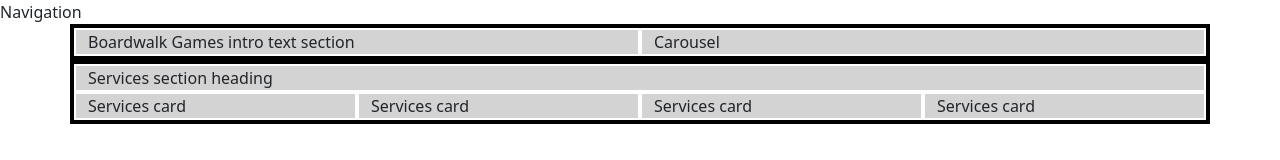
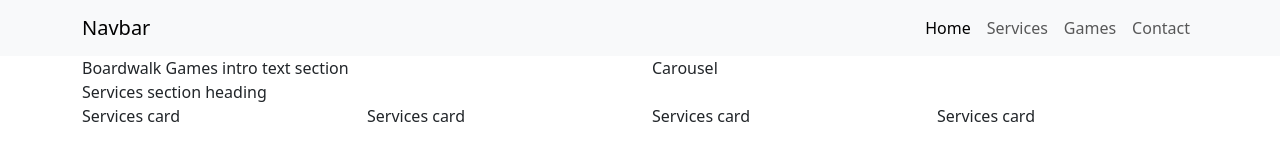
Before and after one commit to Emilyhugs/boardwalk-games, a plain HTML site: page index.html in a window 1280 px wide. Shown: the top 160 px of the page. Drawn offline with nearby package versions, Linux system fonts and the light colour scheme; a web font is replaced by a local one.

Commit message:
Add homepage navigation

```diff
--- a/assets/css/style.css
+++ b/assets/css/style.css
@@ -18,7 +18,7 @@ body {font-family: var(--primary-font);}
 h1,h2,h3 {font-family: var(--secondary-font);color:var(--primary-color);}
 .sub-heading-color {color: var(--highlight-color);}
 
-/* grid visualisation CSS for testing */
+/* grid visualisation CSS for testing
 
 .container,
 .row {
@@ -28,4 +28,4 @@ h1,h2,h3 {font-family: var(--secondary-font);color:var(--primary-color);}
 .col-12 {
     border: 2px solid white;
     background-color: lightgray;
-}
+}*/
--- a/index.html
+++ b/index.html
@@ -20,7 +20,39 @@
 <!--classes on body set to work with mt-auto on footer to ensure it always stays at the bottom of the page-->
 <body class="d-flex flex-column min-vh-100">
    <!--Navigation-->
-   <div>Navigation</div>
+   <div>
+    <nav class="navbar navbar-expand-lg bg-body-tertiary">
+        <div class="container">
+          <a class="navbar-brand" href="index.html">Navbar</a>
+          <button class="navbar-toggler" type="button" data-bs-toggle="collapse" data-bs-target="#navbarSupportedContent" aria-controls="navbarSupportedContent" aria-expanded="false" aria-label="Toggle navigation">
+            <span class="navbar-toggler-icon"></span>
+          </button>
+          <div class="collapse navbar-collapse" id="navbarSupportedContent">
+            <ul class="navbar-nav ms-auto">
+              <li class="nav-item">
+                <a class="nav-link active" aria-current="page" href="index.html">Home</a>
+              </li>
+              <li class="nav-item">
+                <a class="nav-link" href="#">Services</a>
+              </li>
+              <li class="nav-item">
+                <a class="nav-link" href="game-library.html">Games</a>
+              </li>
+              <li class="nav-item">
+                <a class="nav-link" href="#">Contact</a>
+              </li>
+
+            </ul>
+          </div>
+        </div>
+      </nav>
+
+
+
+
+   </div>
+
+
    <!--Header with carousel-->
    <header class="container">
     <div class="row">
```
